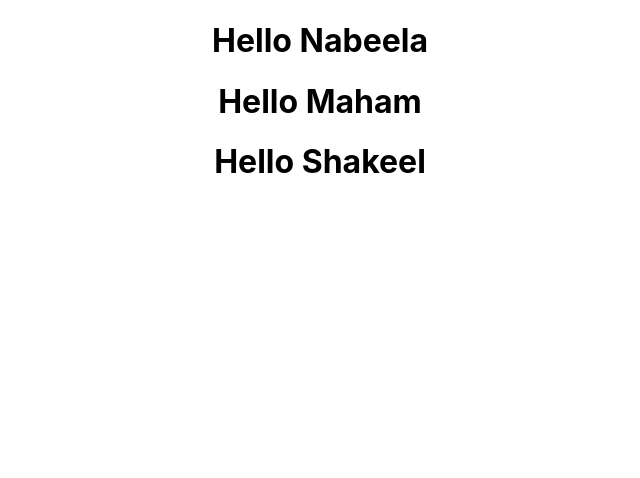
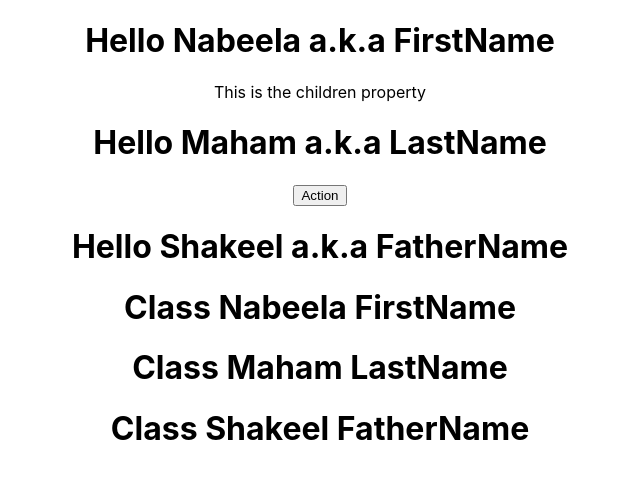
Before and after one commit to nabeelamaham/Front-End-Web, a React (Create React App) app in the folder ReactJSCourseContant/hello-world/: page / in a window 1280 px wide. Shown: the top 478 px of the page, without its empty margins (320-960 px from the left). Built offline with nearby package versions, Linux system fonts and the light colour scheme.

Commit message:
subscribing button

```diff
--- a/ReactJSCourseContant/hello-world/src/App.js
+++ b/ReactJSCourseContant/hello-world/src/App.js
@@ -1,5 +1,4 @@
 import React, {Component} from 'react';
-import logo from './logo.svg';
 import './App.css';
 //import {Greet} from './components/Greet.js';
 import Greet from './components/Greet.js';
@@ -10,11 +9,18 @@ class App extends Component {
 render(){
   return (
     <div className="App">
-  <Greet name="Nabeela"/>
-  <Greet name="Maham"/>
-  <Greet name="Shakeel"/>
-  {/* <Welcome />
-   <Hello /> */}
+  <Greet name="Nabeela" heroName="FirstName">
+    <p>This is the children property</p>
+    </Greet>
+  <Greet name="Maham" heroName="LastName">
+  <button>Action</button>
+  </Greet>
+
+  <Greet name="Shakeel" heroName="FatherName"/>
+   <Welcome name="Nabeela" heroName="FirstName"/>
+   <Welcome name="Maham" heroName="LastName"/>
+   <Welcome name="Shakeel" heroName="FatherName"/>
+  {/* <Hello /> */}
     </div>
   );
 }
--- a/ReactJSCourseContant/hello-world/src/components/Greet.js
+++ b/ReactJSCourseContant/hello-world/src/components/Greet.js
@@ -7,6 +7,13 @@ function Greet(){
 
 const Greet = props => {
 console.log(props)
-return <h1> Hello {props.name}</h1>
+return (
+<div>
+<h1>
+     Hello {props.name}  a.k.a    {props.heroName}
+     </h1>
+     {props.children}
+     </div>
+)
 }
 export default Greet
--- a/ReactJSCourseContant/hello-world/src/components/welcome.js
+++ b/ReactJSCourseContant/hello-world/src/components/welcome.js
@@ -2,7 +2,7 @@ import React,{Component} from "react";
 
 class Welcome extends Component{
     render(){
-        return <h1>Class Component</h1>
+        return <h1>Class {this.props.name}  {this.props.heroName}</h1>
     }
 }
 export default Welcome
```
